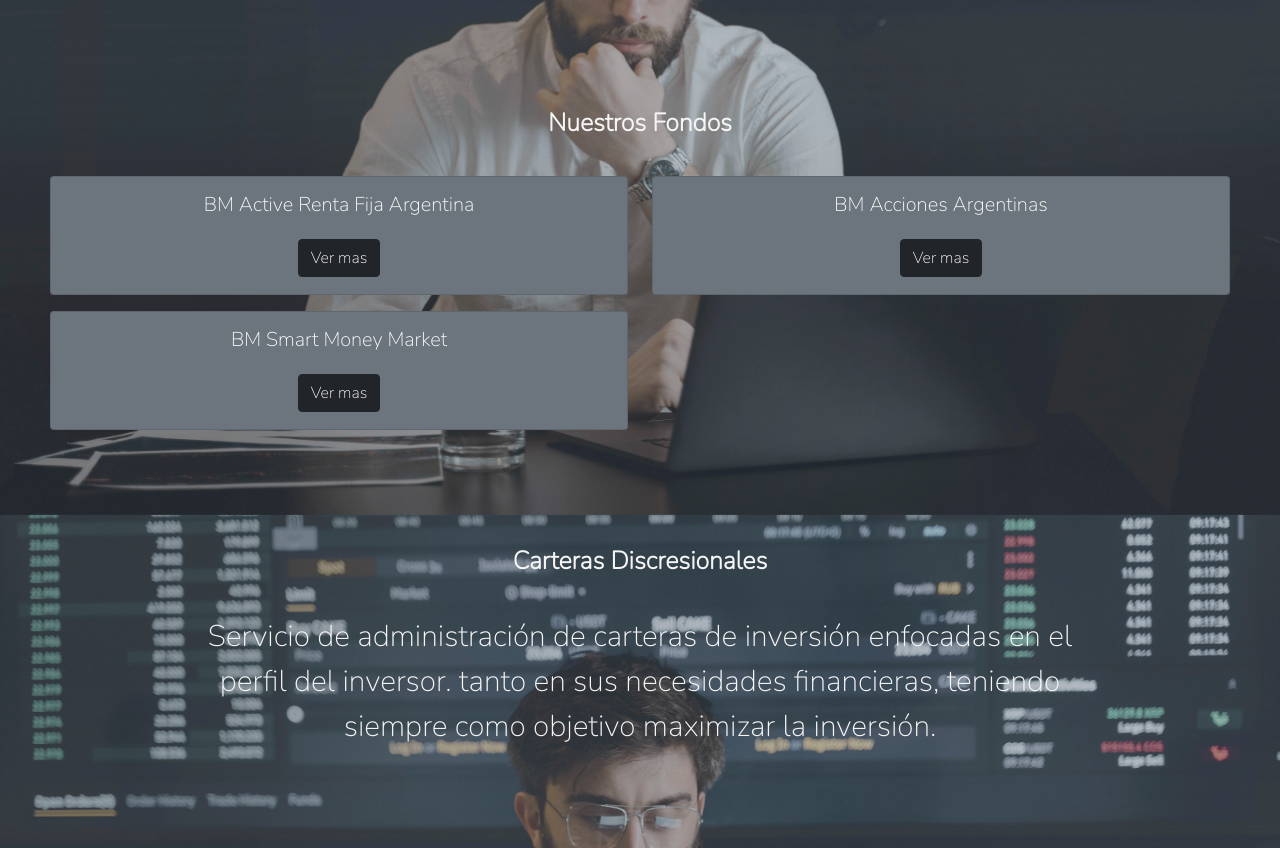
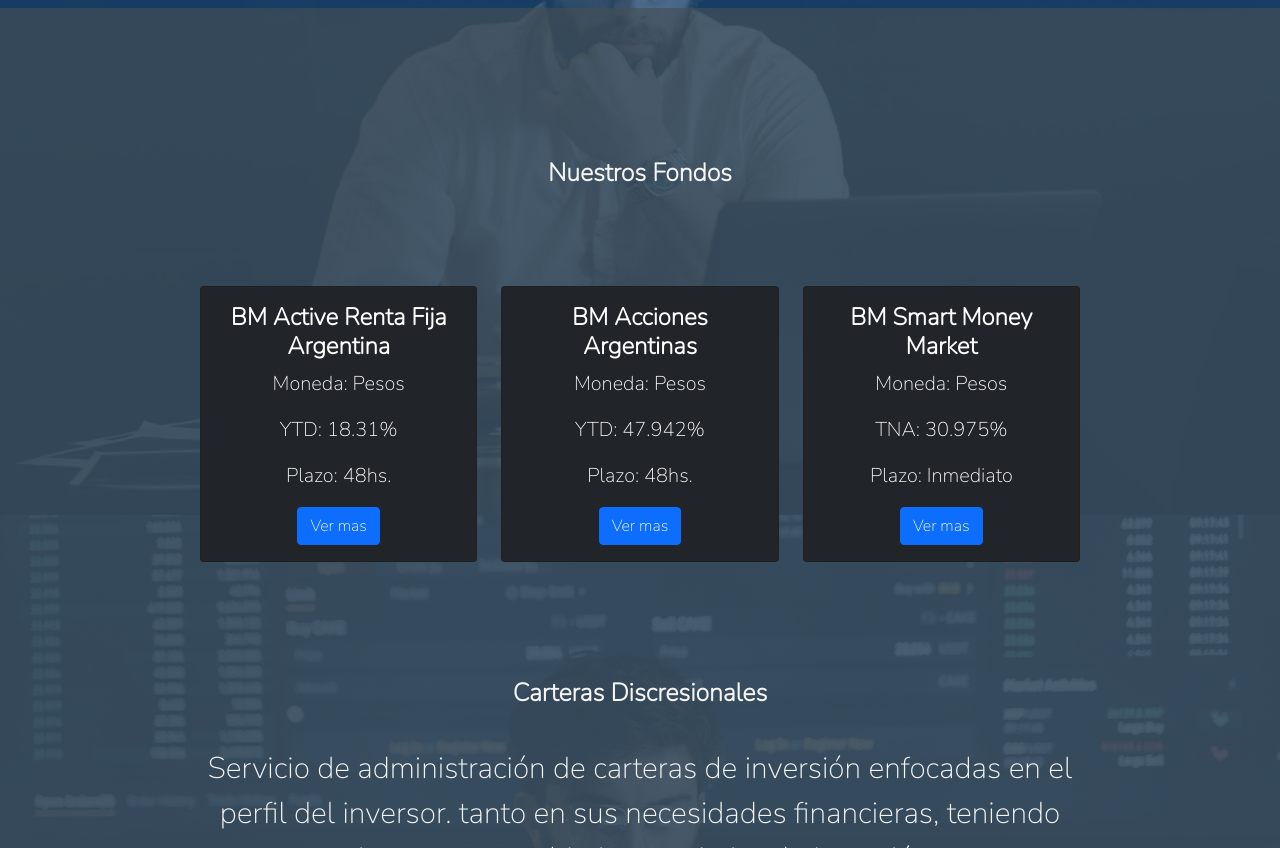
Before and after one commit to RodrigoEstevez/proyecto-coder, a website: page index.html in a window 1280 px wide. Shown: the part 1192-2040 px from the top of the page. Drawn offline with nearby package versions, Linux system fonts and the light colour scheme.

Commit message:
servicios

```diff
--- a/css/style1.css
+++ b/css/style1.css
@@ -107,7 +107,7 @@
     font-size: 30px;
     text-align: center;
     color: whitesmoke;
-    background: rgba(50, 99, 163, 0.85);
+    background: rgba(38, 91, 160, 0.85);
     border-bottom-style: ridge;
     padding-bottom: 100px;
 }
@@ -115,9 +115,12 @@
 .fundsFamily{
     display: flex;
     justify-content: space-between;
+    flex-wrap: wrap;
+    font-size: 20px;
+    padding-top: 60px;
     padding-bottom: 100px;
-    padding-right:50px ;
-    padding-left:50px ;
+    padding-right:200px ;
+    padding-left:200px ;
 }
 
 .graph {
@@ -145,10 +148,11 @@
 }
 
 #Invertir{
+    background-color: #898d96a8;
     font-family: 'nunito';
     font-size: 30px;
     text-align: center;
-    color: whitesmoke;
+    color: rgb(255, 255, 255);
     border-bottom-style: ridge;
     padding-bottom: 50px;
 }
@@ -175,6 +179,7 @@
     background-color:#212529;
     color: white;
     background-image: linear-gradient(to bottom, #212529, #15202c );
+    border-top-style: ridge;
 }
 
 
@@ -204,7 +209,7 @@
         background-color: rgba(0, 66, 128, 0.534);
         border-bottom-style: none;
         padding-bottom: 0px;
-        height: 400px;
+        height: 600px;
     }
 
     .nosotros__title {
@@ -216,14 +221,11 @@
     }
 
     #Servicios {
-        padding-top: 200px;
-        background-color: rgba(0, 128, 128, 0);
+        padding-top: 50px;
+        background-color: rgba(53, 76, 95, 0.836);
         border-bottom-style: none;
     }
 
-    .graph {
-        display: none;
-    }
 
     .servicios__title {
         font-size: 25px;
@@ -283,8 +285,17 @@
     #Nosotros {
         display: none;
     }
+    .servicios__title{
+        font-size: 25px;
+    }
+    .carterasDiscresionales{
+        display: none;
+    }
     #Servicios {
-        display: none;
+        display:flex;
+        flex-wrap: wrap;
+        padding: 0 auto;
+        justify-content: center;
     }
     #Invertir{
         display: none;
--- a/index.html
+++ b/index.html
@@ -129,9 +129,6 @@
 
 
     </div>
-
-
-
     <!-- Fin Inicio Mobile -->
 
     <!-- Inicio-->
@@ -167,35 +164,41 @@
     <section id="Servicios">
         <h3 class="fw-bold servicios__title">Nuestros Fondos</h3>
         <div class="row fundsFamily">
-          <div class="col-sm-6">
-            <div class="card text-white bg-secondary mb-3">
+          <div class="col-sm-4">
+            <div class="card text-white bg-dark mb-3">
               <div class="card-body">
-                <h5 class="card-title">BM Active Renta Fija Argentina</h5>
-                <p class="card-text"></p>
-                <a href="#" class="btn btn-dark">Ver mas</a>
+                <h4 class="card-title fw-bold">BM Active Renta Fija Argentina</h4>
+                <p class="card-text">Moneda: Pesos</p>
+                <p class="card-text">YTD: 18.31% </p>
+                <p class="card-text">Plazo: 48hs.</p>
+                <a href="https://www.cafci.org.ar/ficha-fondo.html?q=1236;3429" class="btn btn-primary">Ver mas</a>
               </div>
             </div>
           </div>
-          <div class="col-sm-6">
-            <div class="card text-white bg-secondary mb-3">
+          <div class="col-sm-4">
+            <div class="card text-white bg-dark mb-3">
               <div class="card-body">
-                <h5 class="card-title">BM Acciones Argentinas</h5>
-                <p class="card-text"></p>
-                <a href="#" class="btn btn-dark">Ver mas</a>
+                <h4 class="card-title fw-bold">BM Acciones Argentinas</h4>
+                <p class="card-text">Moneda: Pesos</p>
+                <p class="card-text">YTD: 47.942% </p>
+                <p class="card-text">Plazo: 48hs.</p>
+                <a href="https://www.cafci.org.ar/ficha-fondo.html?q=847;2408" class="btn btn-primary">Ver mas</a>
               </div>
             </div>
           </div>
-          <div class="col-sm-6">
-            <div class="card text-white bg-secondary mb-3">
+          <div class="col-sm-4">
+            <div class="card text-white bg-dark mb-3">
               <div class="card-body">
-                <h5 class="card-title">BM Smart Money Market</h5>
-                <p class="card-text"></p>
-                <a href="#" class="btn btn-dark">Ver mas</a>
+                <h4 class="card-title fw-bold">BM Smart Money Market</h4>
+                <p class="card-text">Moneda: Pesos</p>
+                <p class="card-text">TNA: 30.975% </p>
+                <p class="card-text">Plazo: Inmediato</p>
+                <a href="https://www.cafci.org.ar/ficha-fondo.html?q=1239;3443" class="btn btn-primary">Ver mas</a>
               </div>
             </div>
           </div>
         </div>
-        <div>
+        <div class="carterasDiscresionales">
             <h3 class="fw-bold servicios__title-carteras" >Carteras Discresionales</h3>
              <p class="servicios__carteras">
               Servicio de administración de carteras de inversión enfocadas en el perfil del inversor. tanto en sus necesidades financieras, teniendo siempre como objetivo maximizar la inversión.
```
